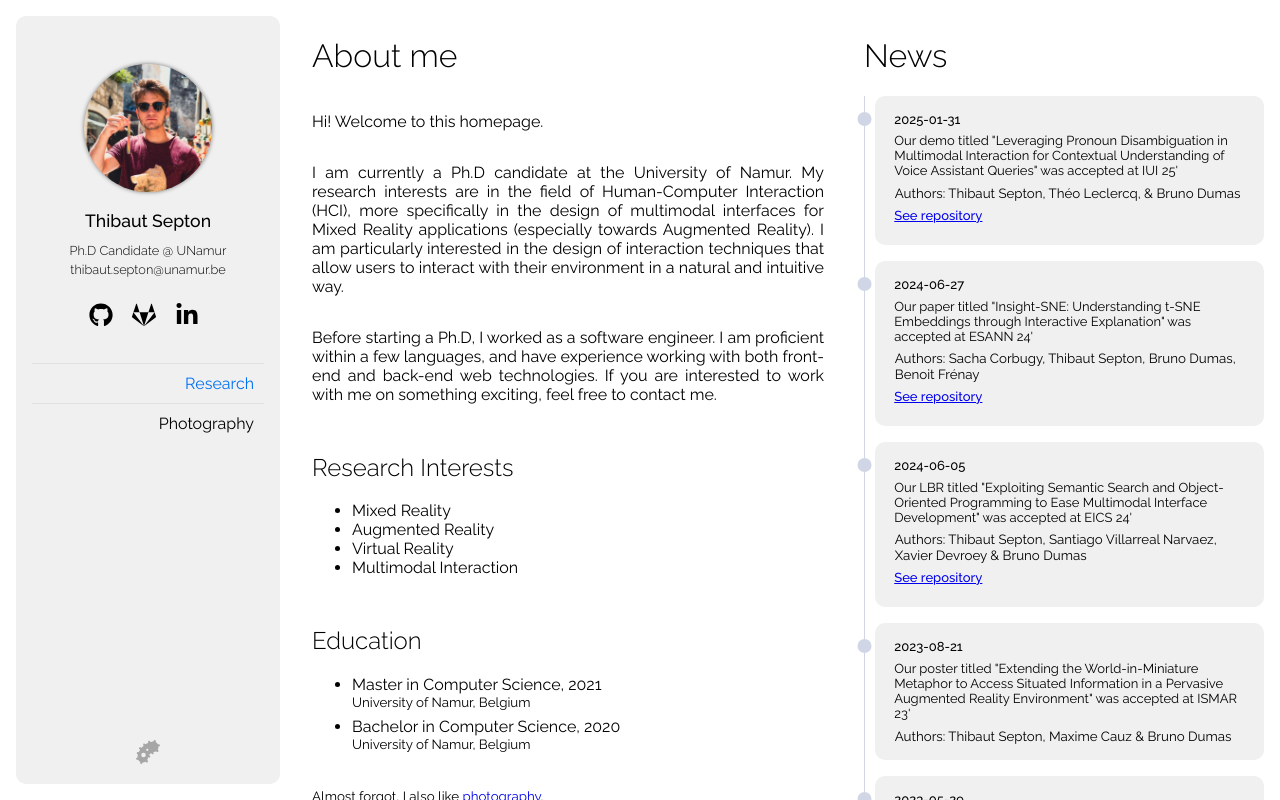
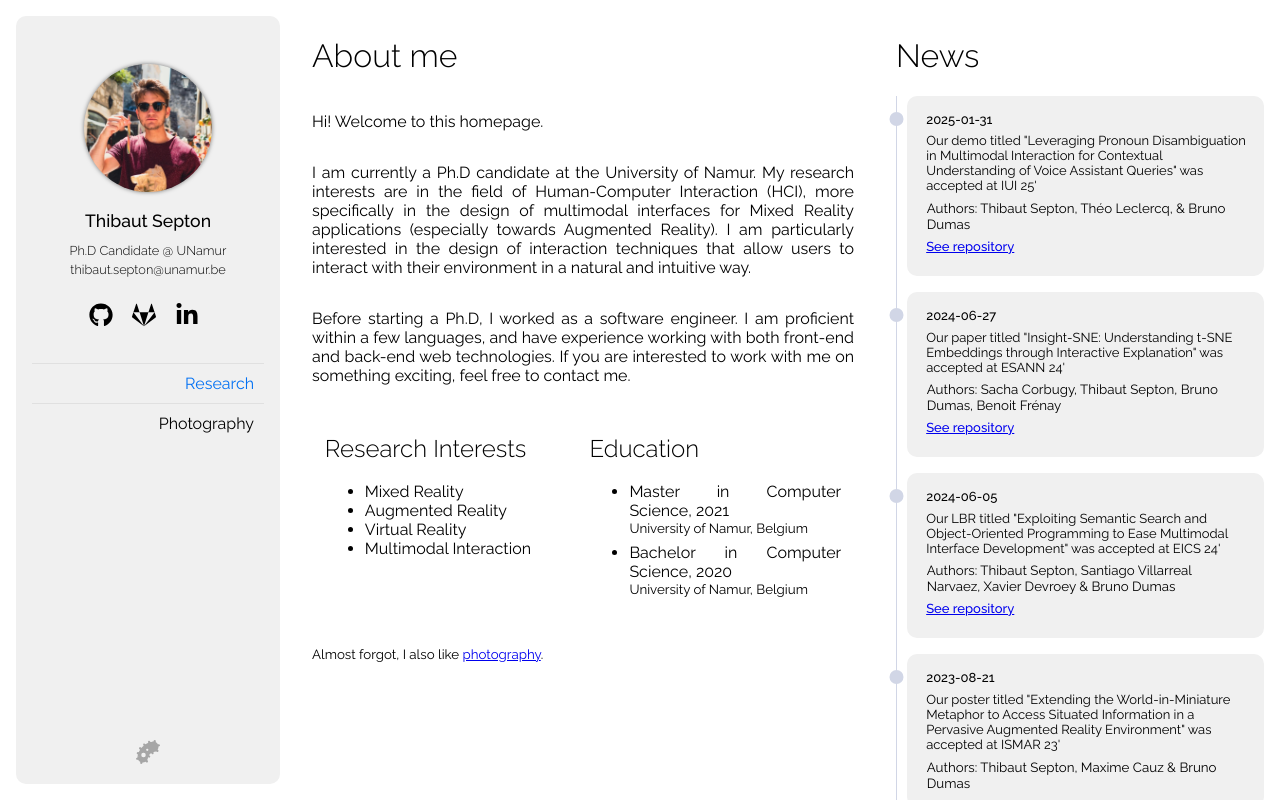
Before and after one commit to tsepton/tsepton.github.io, a SvelteKit app: page / in a window 1280 px wide. Shown: the top 800 px of the page. Built offline with nearby package versions, Linux system fonts and the light colour scheme.

Commit message:
Add two scroll box for large screen

```diff
--- a/src/routes/+layout.svelte
+++ b/src/routes/+layout.svelte
@@ -49,7 +49,6 @@
 	.content-container {
 		height: 100%;
 		margin-left: 18.5em;
-		padding: 1em;
 		box-sizing: border-box;
 	}
 
--- a/src/routes/+page.svelte
+++ b/src/routes/+page.svelte
@@ -4,7 +4,7 @@
 	import { largeScreen } from '$lib/utils/windowSize';
 	import { fly } from 'svelte/transition';
 
-	const events: { description: string; date: Date; authors?: string, repository?: string }[] = [
+	const events: { description: string; date: Date; authors?: string; repository?: string }[] = [
 		{
 			date: new Date('31 January 2025 UTC'),
 			authors: 'Thibaut Septon, Théo Leclercq, & Bruno Dumas',
@@ -15,7 +15,7 @@
 		{
 			date: new Date('27 June 2024 UTC'),
 			authors: 'Sacha Corbugy, Thibaut Septon, Bruno Dumas, Benoit Frénay',
-			repository: "https://github.com/sady410/tsne_interactive_explanation",
+			repository: 'https://github.com/sady410/tsne_interactive_explanation',
 			description:
 				'Our paper titled "Insight-SNE: Understanding t-SNE Embeddings through Interactive Explanation" was accepted at ESANN 24\''
 		},
@@ -46,7 +46,7 @@
 </script>
 
 <div class="container" class:larger={!$largeScreen}>
-	<div class="presentation-container">
+	<div class="presentation-container" class:larger={!$largeScreen}>
 		<h1>About me</h1>
 
 		<p>Hi! Welcome to this homepage.</p>
@@ -103,7 +103,7 @@
 	.container {
 		display: flex;
 		flex-direction: row;
-		gap: 2.5em;
+		gap: 10px;
 		flex-wrap: wrap;
 		height: 100%;
 	}
@@ -114,6 +114,10 @@
 
 	.container.larger {
 		flex-wrap: nowrap;
+		overflow: hidden !important;
+		height: 100vh;
+		max-height: 100vh;
+		overflow: hidden;
 	}
 
 	.presentation-container {
@@ -121,19 +125,26 @@
 		flex-direction: column;
 		text-align: justify;
 		max-width: 50em;
+		padding-left: 1rem;
+		padding-right: 1rem;
+	}
+
+	.presentation-container.larger {
+		max-height: 100vh;
+		overflow-y: scroll;
+		padding: 1rem;
 	}
 
 	.lists-container {
 		display: flex;
 		flex-direction: row;
 		gap: 0.8em;
-		padding-top: 0.8em;
-		flex-wrap: wrap;
+		padding: 0.8em;
 	}
-
 	.lists-container .list {
 		flex: 1;
-		min-width: fit-content;
+		width: fit-content;
+		max-width: 100%;
 	}
 
 	h2 {
@@ -145,13 +156,17 @@
 		width: 100%;
 		max-width: 100%;
 		height: 100%;
-		max-height: 100vh;
 		box-sizing: border-box;
+		padding-left: 1rem;
+		padding-right: 1rem;
 	}
 
 	.news-container.larger {
 		max-width: 28em;
 		min-width: 25em;
+		max-height: 100vh;
+		overflow-y: scroll;
+		padding-top: 1rem;
 	}
 
 	.side-note {
```
